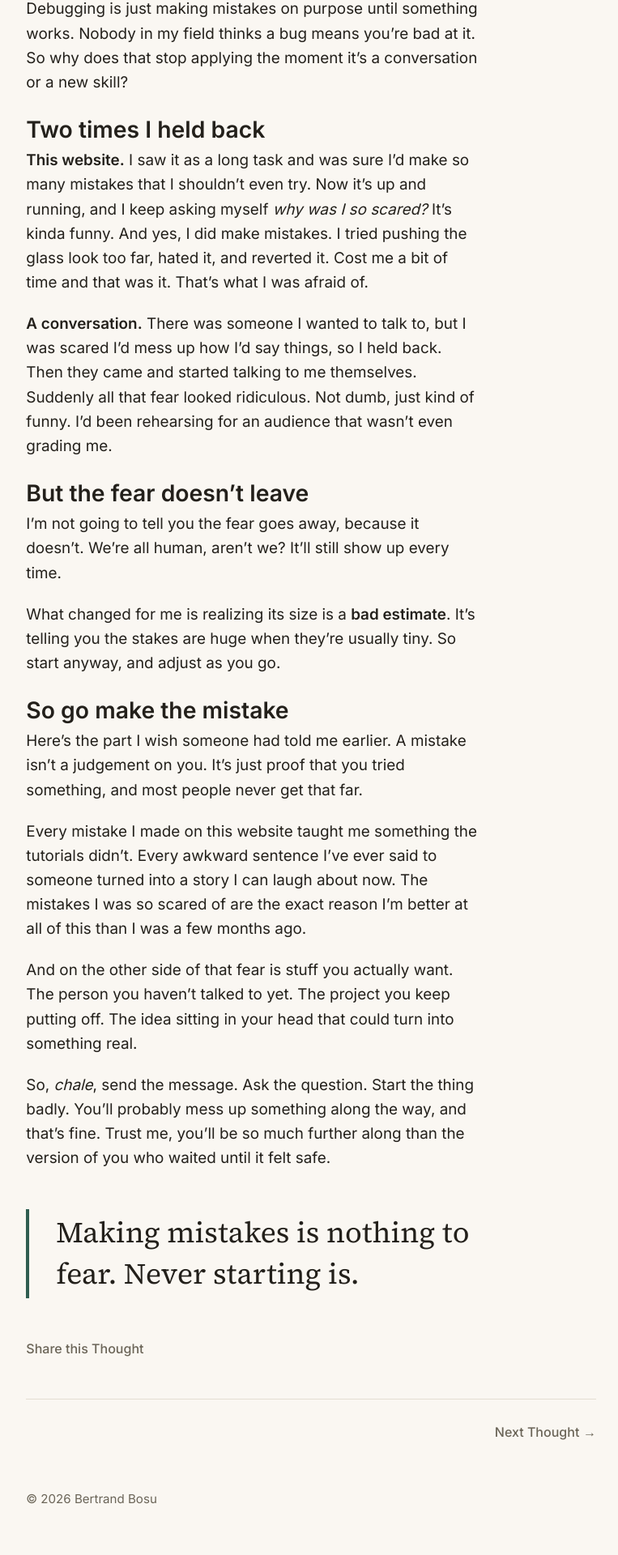
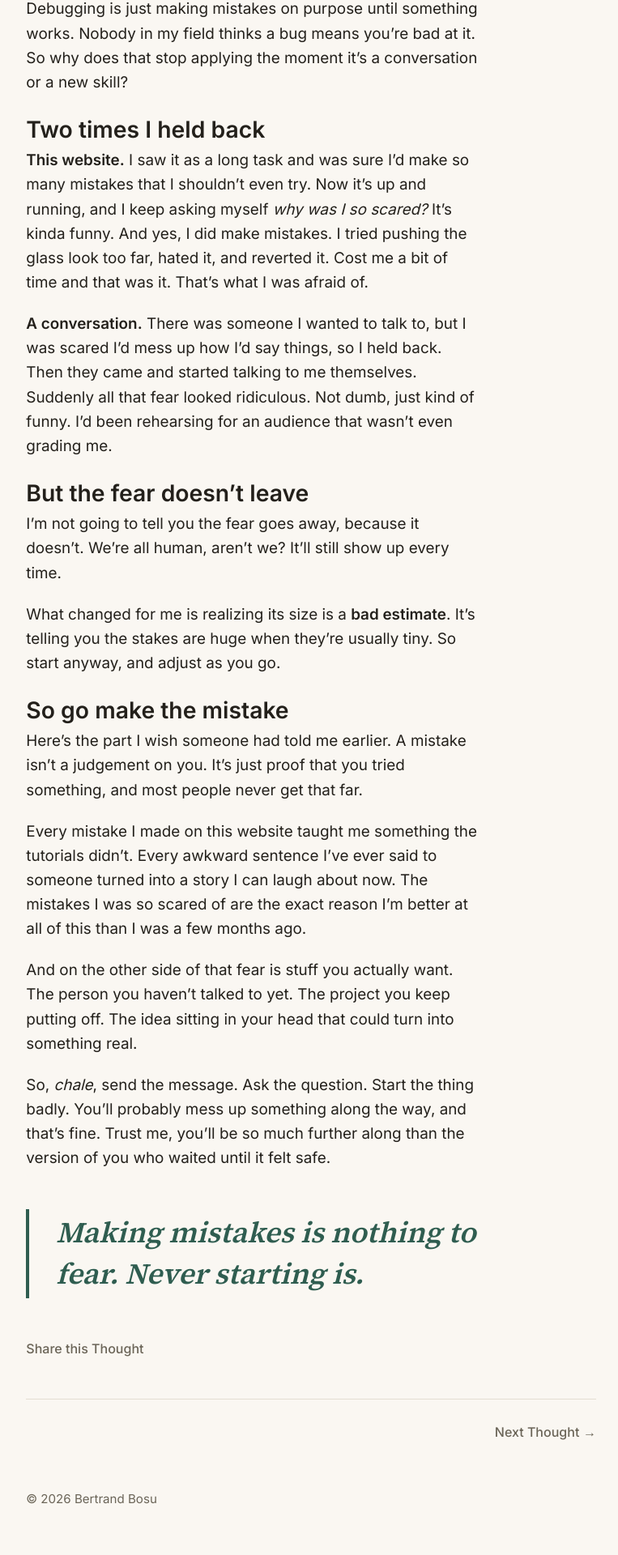
Before and after one commit to Bertqrt/bertrandbosu-blog1, a Jekyll site: the page built from _posts/2026-09-29-the-fear-of-starting.md, in a window 1280 px wide. Shown: the part 1299-3219 px from the top of the page at 81% size, without its empty margins (256-1019 px from the left). Built offline with Jekyll 4.4.1, drawn with Linux system fonts in a browser that asks for light colours; comment, search, counter and statistics services are not loaded.

Commit message:
Make pull-quotes stand out as the post's main takeaway
Italicize and bold the pull-quote text and switch it to the accent
color, so it visually separates from body copy as the emphasized
closing point.

Co-Authored-By: Claude Sonnet 5 <noreply@anthropic.com>
Claude-Session: https://claude.ai/code/session_01XvustEj7PEjSjzRvfsnfRp

```diff
--- a/assets/css/style.css
+++ b/assets/css/style.css
@@ -378,9 +378,11 @@ a { color: inherit; text-decoration: none; }
 .pull-quote p {
   margin: 0;
   font-family: "Source Serif 4", serif;
+  font-style: italic;
+  font-weight: 600;
   font-size: clamp(1.4rem, 4vw, 1.9rem);
   line-height: 1.4;
-  color: var(--ink);
+  color: var(--accent);
 }
 
 .nav-link {
```
